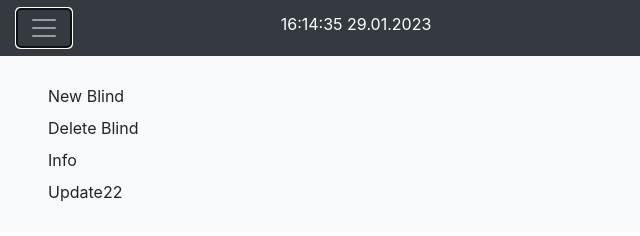
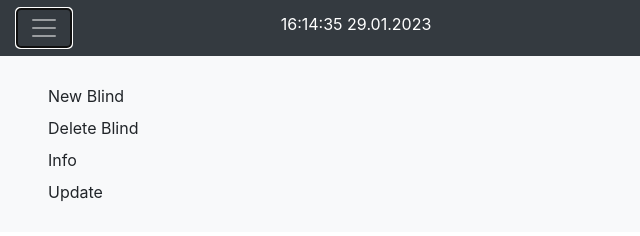
Before and after one commit to burgstallerstefan/BlindControl, a website: page index.html in a window 1280 px wide. Both pictures are taken after a click on the button "Toggle navigation". Shown: the full height of the page, 0-640 px from the left. Drawn offline with nearby package versions, Linux system fonts and the light colour scheme; no server answers.

Commit message:
correct name of update

```diff
--- a/index.html
+++ b/index.html
@@ -27,7 +27,7 @@
         <a class="dropdown-item" href="#" onclick="DeleteBlind();">Delete Blind</a>
         <a class="dropdown-item" href="#" onclick="Info();">Info</a>
         <!--<a class="dropdown-item" href="#" onclick="Overview();">Overview</a> -->
-        <a class="dropdown-item" href="#" onclick="Update();">Update22</a>
+        <a class="dropdown-item" href="#" onclick="Update();">Update</a>
       </div>
     </div>
   </div>
```
